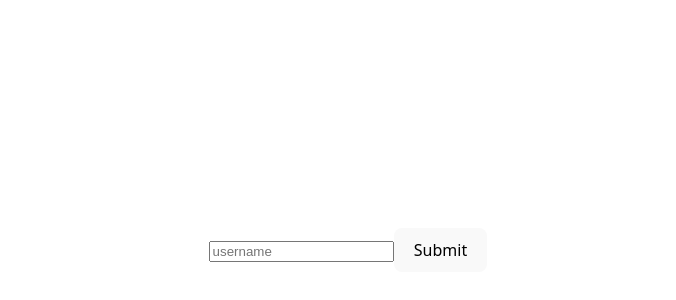
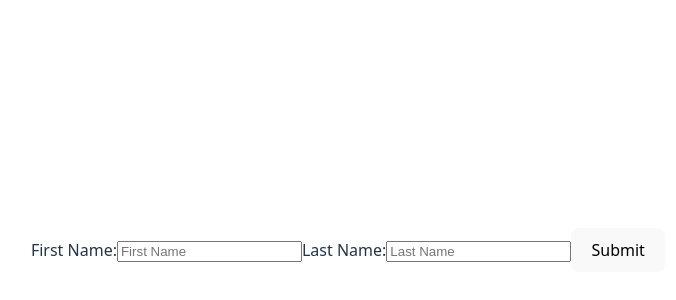
Before and after one commit to cthipsudo/didactic-couscous, a React app: page / in a window 1280 px wide. Shown: the part 150-450 px from the top of the page, without its empty margins (292-968 px from the left). Built offline with nearby package versions, Linux system fonts and the light colour scheme; the HTML template or start-up script is replaced by a standard one.

Commit message:
adding a form with multiple inputs

```diff
--- a/src/App.jsx
+++ b/src/App.jsx
@@ -1,10 +1,12 @@
 import UsernameForm from "./UsernameForm";
+import SignupForm from "./SignUpForm";
 import "./App.css";
 
 function App() {
   return (
     <>
-      <UsernameForm />
+      <SignupForm />
+      {/* <UsernameForm /> */}
     </>
   );
 }
--- a/src/SignUpForm.jsx
+++ b/src/SignUpForm.jsx
@@ -1,21 +1,35 @@
 import { useState } from "react";
 
-function UsernameForm() {
-  const [username, setUsername] = useState("");
-  const updateUsername = (evt) => {
-    setUsername(evt.target.value);
+function SignupForm() {
+  const [firstName, setFirstName] = useState("");
+  const [lastName, setLastName] = useState("");
+  const updateFirstName = (evt) => {
+    setFirstName(evt.target.value);
+  };
+  const updateLastName = (evt) => {
+    setLastName(evt.target.value);
   };
   return (
     <div>
+      <label htmlFor="firstname">First Name:</label>
       <input
         type="text"
-        placeholder="username"
-        value={username}
-        onChange={updateUsername}
+        placeholder="First Name"
+        value={firstName}
+        onChange={updateFirstName}
+        id="firstname"
+      />
+      <label htmlFor="lastname">Last Name:</label>
+      <input
+        type="text"
+        placeholder="Last Name"
+        value={lastName}
+        onChange={updateLastName}
+        id="lastname"
       />
       <button>Submit</button>
     </div>
   );
 }
 
-export default UsernameForm;
+export default SignupForm;
--- a/src/UsernameForm.jsx
+++ b/src/UsernameForm.jsx
@@ -7,6 +7,7 @@ function UsernameForm() {
   };
   return (
     <div>
+      <label htmlFor="username"></label>
       <input
         type="text"
         placeholder="username"
```
